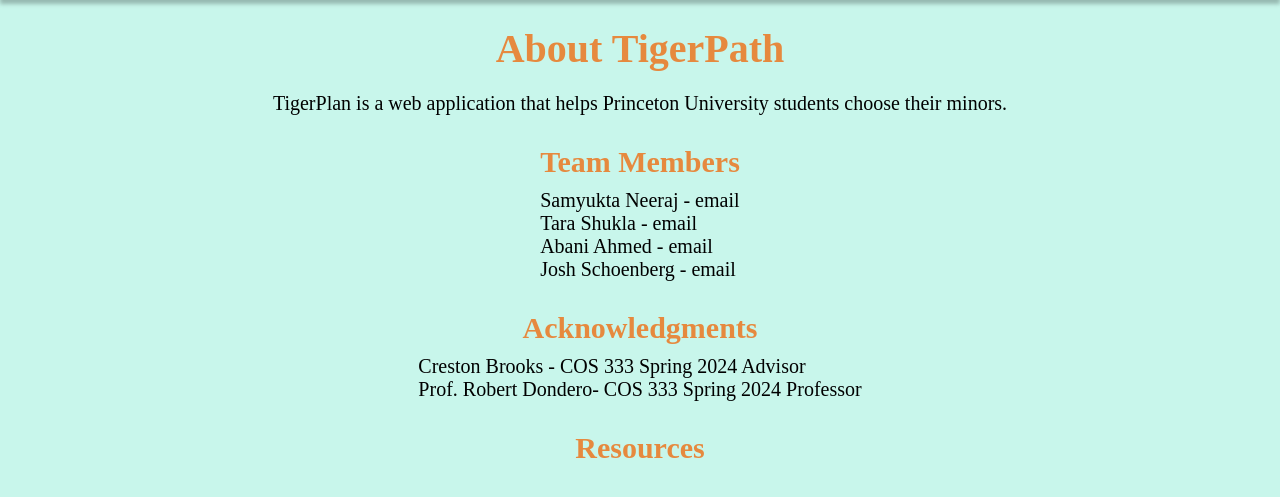
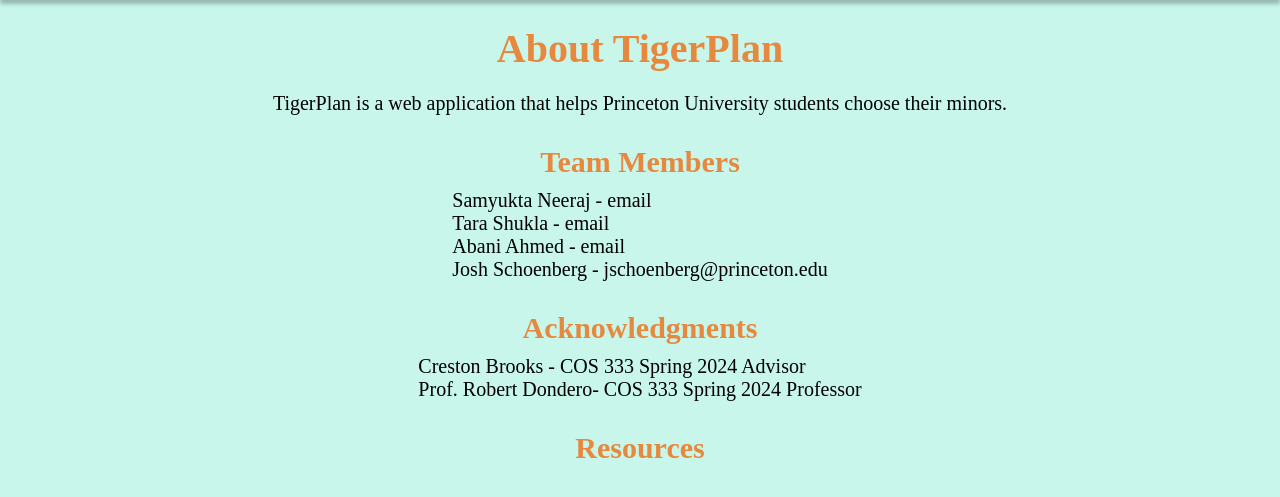
Before and after one commit to sn2979/TigerPlan, a Flask app: page /about in a window 1280 px wide. Shown: the part 80-577 px from the top of the page. Run offline with Flask 3, Linux system fonts and the light colour scheme; the visitor is signed in with stand-in values (Sample User, id 1); data that the repository does not hold is empty.

Commit message:
Changed Tigerpath to Tigerplan in about page

```diff
--- a/templates/about.html
+++ b/templates/about.html
@@ -45,7 +45,7 @@
 
 <main>
 <section class="container mb-4 mt-5">
-  <h2 class="text-center mb-4">About TigerPath</h2>
+  <h2 class="text-center mb-4">About TigerPlan</h2>
 
   <div class="text-section">
     <p>TigerPlan is a web application that helps Princeton University students choose their minors.</p>
@@ -56,7 +56,7 @@
     <div>Samyukta Neeraj - email</div>
     <div>Tara Shukla - email</div>
     <div>Abani Ahmed - email</div>
-    <div>Josh Schoenberg - email</div>
+    <div>Josh Schoenberg - jschoenberg@princeton.edu</div>
   </div>
 
   <div class="text-section">
```
